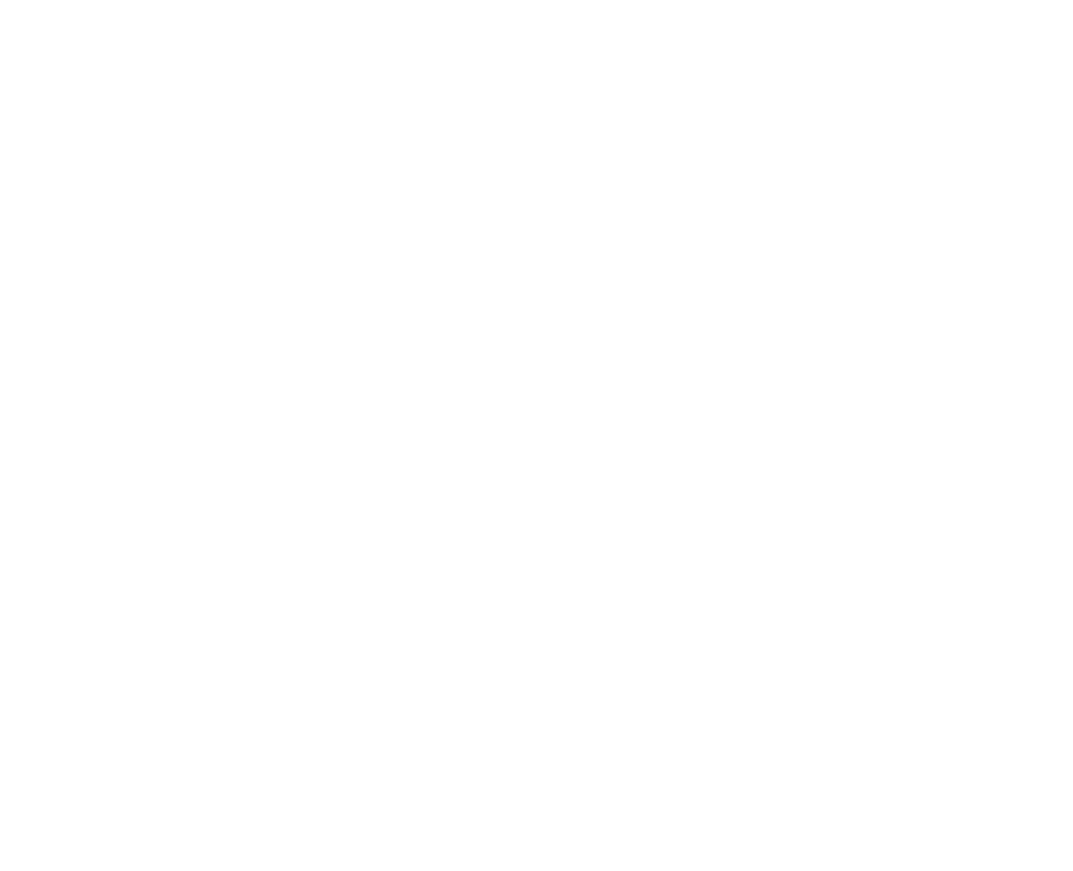
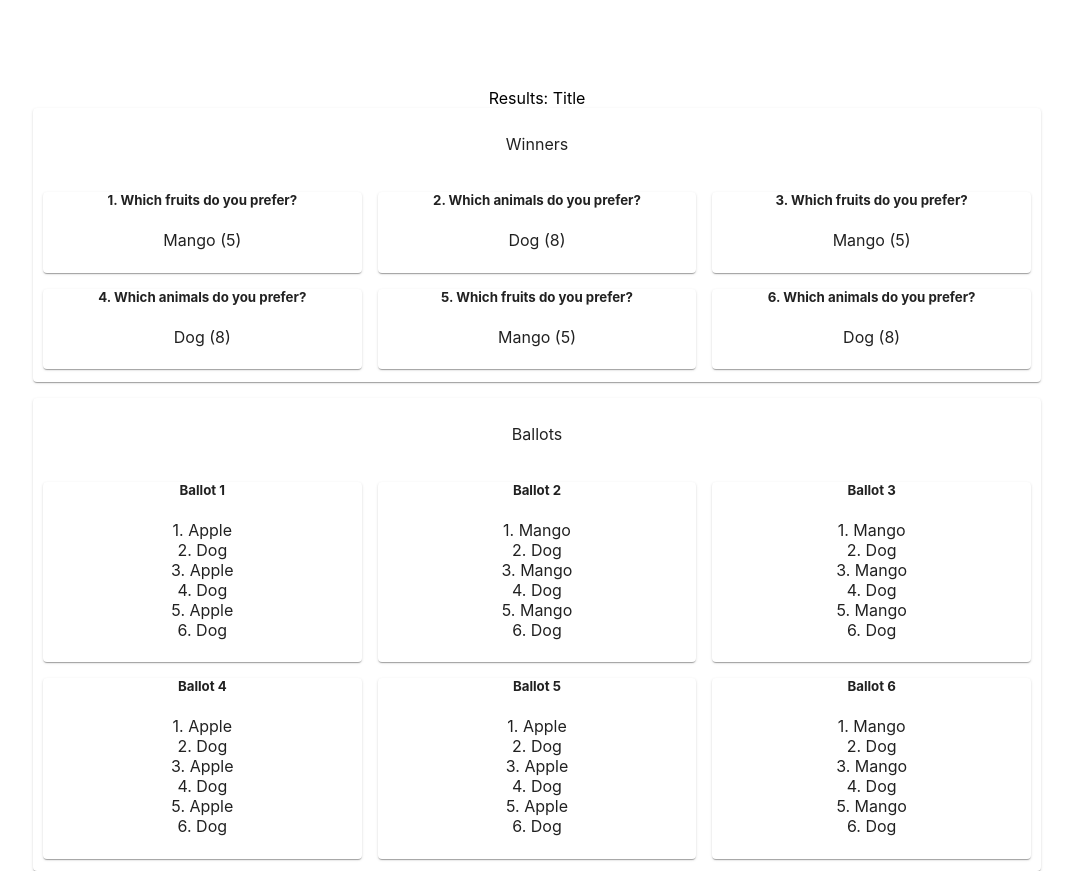
Before and after one commit to meyeralex31/csci550, a React (Create React App) app: page /results in a window 1280 px wide. Before the commit this address had no page. Shown: the whole page, without its empty margins (103-1176 px from the left). Before the commit the page ends 800 px from the top, so only its background shows below. Built offline with nearby package versions, Linux system fonts and the light colour scheme.

Commit message:
Show results of the elction

```diff
--- a/src/App.jsx
+++ b/src/App.jsx
@@ -11,7 +11,7 @@
 import StartElection from "./RegisterElectionPage/StartElection";
 import PublicElection from "./PublicElectionPage";
 import VotingPage from "./VotingPage";
-
+import Results from "./Results/Results";
 const App = () => {
   return (
     <UserProvider>
@@ -32,6 +32,7 @@
           <Route path="/startElection" element={<StartElection />} />
           <Route path="/publicElection" element={<PublicElection />} />
           <Route path="/votingPage" element={<VotingPage />} />
+          <Route path="/results" element={<Results />} />
         </Routes>
       </BrowserRouter>
     </UserProvider>
--- a/src/RegisterElectionPage/RegisterElectionPage.jsx
+++ b/src/RegisterElectionPage/RegisterElectionPage.jsx
@@ -13,7 +13,7 @@
 
 const RegisterElectionPage = () => {
   const title = "Title";
-  const status = REGISTRATION_STATUS;
+  const status = VOTING_ENDED_STATUS;
   const registered = true;
   const navigate = useNavigate();
 
@@ -33,7 +33,7 @@
           <Paper>
             <Grid container style={{ padding: "10px" }}>
               <Grid item xs={5} style={{ borderRight: "1px solid grey" }}>
-                <Status />
+                <Status status={status} />
               </Grid>
               <Grid
                 item
@@ -61,6 +61,8 @@
                       console.log("registration status changed");
                     } else if (status === VOTING_IN_PROGRESS_STATUS) {
                       navigate("/VotingPage");
+                    } else if (status === VOTING_ENDED_STATUS) {
+                      navigate("/results");
                     }
                   }}
                 />
--- a/src/RegisterElectionPage/Status.jsx
+++ b/src/RegisterElectionPage/Status.jsx
@@ -6,9 +6,9 @@
 import AssignmentLateIcon from "@mui/icons-material/AssignmentLate";
 import WarningIcon from "@mui/icons-material/Warning";
 import PublicPrivateButton from "./PublicPrivateButton";
-const Status = () => {
+import { REGISTRATION_STATUS } from "../PublicElectionPage";
+const Status = ({ status }) => {
   const publicElection = false;
-  const openForRegisteration = true;
   const registered = true;
 
   const buttonstyle = {
@@ -17,7 +17,7 @@
     pointerEvents: "none",
   };
   const getStatusButton = () => {
-    if (openForRegisteration) {
+    if (status === REGISTRATION_STATUS) {
       return (
         <Button
           style={buttonstyle}
--- /dev/null
+++ b/src/Results/Results.jsx
@@ -0,0 +1,203 @@
+import React from "react";
+import Grid from "@mui/material/Grid";
+import Paper from "@mui/material/Paper";
+
+const Results = () => {
+  const title = "Title";
+  const questions = [
+    {
+      question: "Which fruits do you prefer?",
+      number: 1,
+      options: ["Apple", "Mango"],
+      results: [
+        { name: "Apple", votes: 3 },
+        { name: "Mango", votes: 5 },
+      ],
+    },
+    {
+      question: "Which animals do you prefer?",
+      options: ["Dog", "Cat"],
+      number: 2,
+      results: [
+        { name: "Dog", votes: 8 },
+        { name: "Cat", votes: 0 },
+      ],
+    },
+    {
+      question: "Which fruits do you prefer?",
+      options: ["Apple", "Mango"],
+      number: 3,
+      results: [
+        { name: "Apple", votes: 3 },
+        { name: "Mango", votes: 5 },
+      ],
+    },
+    {
+      question: "Which animals do you prefer?",
+      options: ["Dog", "Cat"],
+      number: 4,
+      results: [
+        { name: "Dog", votes: 8 },
+        { name: "Cat", votes: 0 },
+      ],
+    },
+    {
+      question: "Which fruits do you prefer?",
+      options: ["Apple", "Mango"],
+      number: 5,
+      results: [
+        { name: "Apples", votes: 3 },
+        { name: "Mango", votes: 5 },
+      ],
+    },
+    {
+      question: "Which animals do you prefer?",
+      options: ["Dog", "Cat"],
+      number: 6,
+      results: [
+        { name: "Dog", votes: 8 },
+        { name: "Cat", votes: 0 },
+      ],
+    },
+  ];
+
+  const ballots = [
+    {
+      location: 1,
+      votes: [
+        { vote: "Apple", question: questions[0] },
+        { vote: "Dog", question: questions[1] },
+        { vote: "Apple", question: questions[2] },
+        { vote: "Dog", question: questions[3] },
+        { vote: "Apple", question: questions[4] },
+        { vote: "Dog", question: questions[5] },
+      ],
+    },
+    {
+      location: 2,
+      votes: [
+        { vote: "Mango", question: questions[0] },
+        { vote: "Dog", question: questions[1] },
+        { vote: "Mango", question: questions[2] },
+        { vote: "Dog", question: questions[3] },
+        { vote: "Mango", question: questions[4] },
+        { vote: "Dog", question: questions[5] },
+      ],
+    },
+    {
+      location: 3,
+      votes: [
+        { vote: "Mango", question: questions[0] },
+        { vote: "Dog", question: questions[1] },
+        { vote: "Mango", question: questions[2] },
+        { vote: "Dog", question: questions[3] },
+        { vote: "Mango", question: questions[4] },
+        { vote: "Dog", question: questions[5] },
+      ],
+    },
+    {
+      location: 4,
+      votes: [
+        { vote: "Apple", question: questions[0] },
+        { vote: "Dog", question: questions[1] },
+        { vote: "Apple", question: questions[2] },
+        { vote: "Dog", question: questions[3] },
+        { vote: "Apple", question: questions[4] },
+        { vote: "Dog", question: questions[5] },
+      ],
+    },
+    {
+      location: 5,
+      votes: [
+        { vote: "Apple", question: questions[0] },
+        { vote: "Dog", question: questions[1] },
+        { vote: "Apple", question: questions[2] },
+        { vote: "Dog", question: questions[3] },
+        { vote: "Apple", question: questions[4] },
+        { vote: "Dog", question: questions[5] },
+      ],
+    },
+    {
+      location: 6,
+      votes: [
+        { vote: "Mango", question: questions[0] },
+        { vote: "Dog", question: questions[1] },
+        { vote: "Mango", question: questions[2] },
+        { vote: "Dog", question: questions[3] },
+        { vote: "Mango", question: questions[4] },
+        { vote: "Dog", question: questions[5] },
+      ],
+    },
+  ];
+  return (
+    <div
+      style={{
+        display: "flex",
+        alignItems: "center",
+        justifyContent: "center",
+      }}
+    >
+      <Grid style={{ width: "80%", maxHeight: "80%" }} container spacing={2}>
+        <Grid item xs={12} style={{ textAlign: "center" }}>
+          Results: {title}
+        </Grid>
+        <Grid item xs={12}>
+          <Paper style={{ paddingBottom: "25px" }}>
+            <Grid container spacing={2} style={{ padding: "10px" }}>
+              <Grid item xs={12} style={{ textAlign: "center" }}>
+                Winners
+              </Grid>
+              {questions.map((question, index) => {
+                // TODO handle ties
+                const winner = question.results.reduce((prevMax, result) =>
+                  prevMax.votes > result.votes ? prevMax : result
+                );
+                return (
+                  <Grid item xs={4} key={index} style={{ textAlign: "center" }}>
+                    <Paper style={{ height: "100%", width: "100%" }}>
+                      <h5>
+                        {question.number}. {question.question}
+                      </h5>
+                      <div>
+                        {winner.name} ({winner.votes})
+                      </div>
+                    </Paper>
+                  </Grid>
+                );
+              })}
+            </Grid>
+          </Paper>
+        </Grid>
+        <Grid item xs={12} />
+        <Grid item xs={12}>
+          <Paper style={{ paddingBottom: "25px" }}>
+            <Grid container style={{ padding: "10px" }} spacing={2}>
+              <Grid item xs={12} style={{ textAlign: "center" }}>
+                Ballots
+              </Grid>
+              {ballots.map((ballot) => (
+                <Grid
+                  item
+                  xs={4}
+                  key={ballot.location}
+                  style={{ textAlign: "center" }}
+                >
+                  <Paper style={{ height: "100%", width: "100%" }}>
+                    <h5>Ballot {ballot.location}</h5>
+                    {ballot.votes.map((vote) => (
+                      <div>
+                        {vote.question.number}. {vote.vote}
+                      </div>
+                    ))}
+                  </Paper>
+                </Grid>
+              ))}
+            </Grid>
+          </Paper>
+        </Grid>
+      </Grid>
+    </div>
+  );
+};
+
+export default Results;
```
